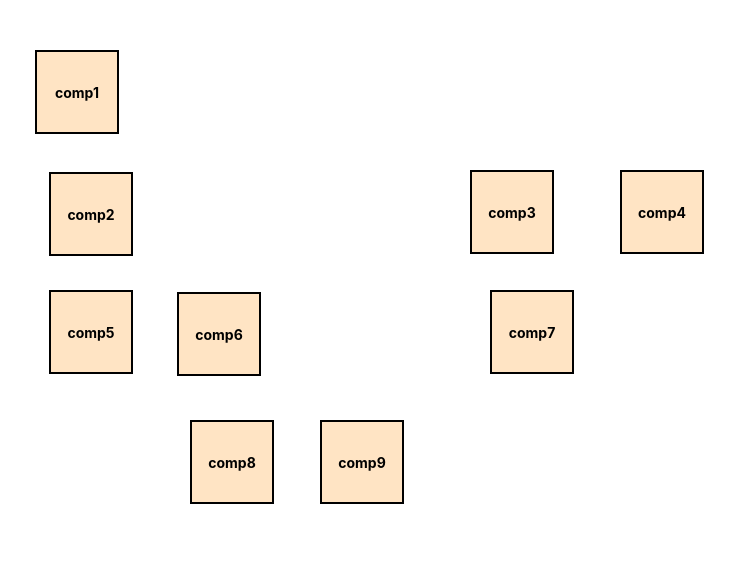
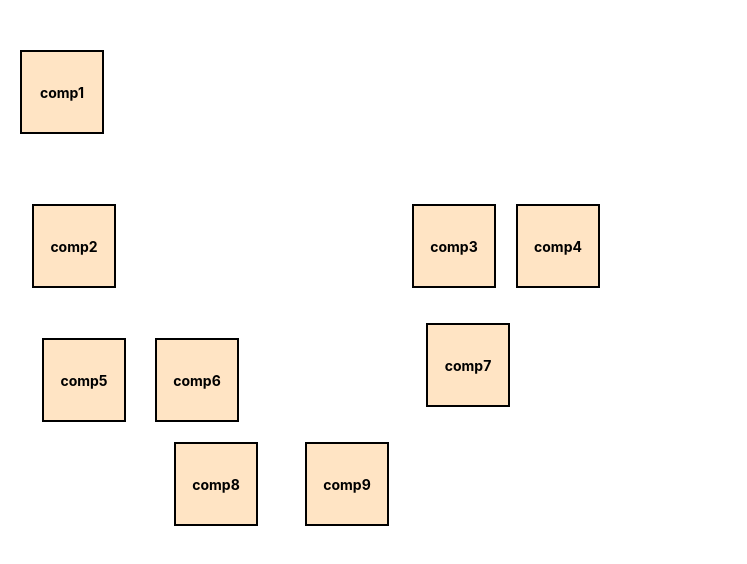
Before and after one commit to shiridisai-spec/Shirdi-sai-assignment, a React (Create React App) app: page / in a window 1280 px wide. Shown: the top 564 px of the page, without its empty margins (0-747 px from the left). Built offline with nearby package versions, Linux system fonts and the light colour scheme.

Commit message:
2nd way for approaching

```diff
--- a/src/App.css
+++ b/src/App.css
@@ -21,7 +21,6 @@
   font-size: 14px;
   font-weight: bold;
   cursor: pointer;
-  position: absolute;
   margin-top: 50px;
 }
 
@@ -29,68 +28,3 @@
   background-color: red;
   color: white;
 }
-
-.component:nth-child(1) {
-  top: 0;
-  left: 0;
-  margin-left: 35px;
-}
-
-.component:nth-child(2) {
-  top: 100px;
-  left: 0;
-  margin-left: 49px;
-  margin-top: 12%;
-}
-
-.component:nth-child(3) {
-  top: 0;
-  left: 470px;
-  margin-top: 170px;
-}
-
-.component:nth-child(4) {
-  top: 100px;
-  left: 620px;
-  margin-top: 70px;
-}
-
-.component:nth-child(5) {
-  top: 200px;
-  left: 0;
-  margin-left: 49px;
-  margin-top: 90px;
-}
-
-.component:nth-child(6) {
-  top: 242px;
-  left: 150px;
-  margin-left: 27px;
-}
-
-.component:nth-child(7) {
-  top: 240px;
-  left: 490px;
-}
-
-.component:nth-child(8) {
-  top: 370px;
-  left: 190px;
-}
-
-.component:nth-child(9) {
-  top: 370px;
-  left: 320px;
-}
-
-@media (max-width: 768px) {
-  .components-container {
-    width: 100%;
-    height: auto;
-  }
-
-  .component {
-    width: 60px;
-    height: 60px;
-  }
-}
--- a/src/ComponentGrid.js
+++ b/src/ComponentGrid.js
@@ -1,19 +1,6 @@
 import React, { useState } from 'react'
 
 const ComponentGrid = () => {
-  // The list of all the components
-  const components = [
-    { id: 1, label: 'comp1' },
-    { id: 2, label: 'comp2' },
-    { id: 3, label: 'comp3' },
-    { id: 4, label: 'comp4' },
-    { id: 5, label: 'comp5' },
-    { id: 6, label: 'comp6' },
-    { id: 7, label: 'comp7' },
-    { id: 8, label: 'comp8' },
-    { id: 9, label: 'comp9' },
-  ]
-
   // Here I have defined a map which defines which components should be highlighted when a specific component is clicked
   const highlightMap = {
     1: [1, 2, 5, 6, 8, 9, 3, 4, 7],
@@ -38,17 +25,158 @@ const ComponentGrid = () => {
   return (
     <div className='app'>
       <div className='components-container'>
-        {components.map((comp) => (
+        <div
+          key={1}
+          style={{
+            marginBottom: '20px',
+            marginLeft: '20px',
+          }}
+          className={`component ${
+            activeComponents.includes(1) ? 'active' : ''
+          }`}
+          onClick={() => handleClick(1)}
+        >
+          comp1
+        </div>
+
+        <div
+          style={{
+            display: 'flex',
+            justifyContent: 'space-between',
+          }}
+        >
+          <div>
+            <div
+              style={{
+                marginLeft: '32px',
+              }}
+              key={2}
+              className={`component ${
+                activeComponents.includes(2) ? 'active' : ''
+              }`}
+              onClick={() => handleClick(2)}
+            >
+              comp2
+            </div>
+          </div>
+
           <div
-            key={comp.id}
+            style={{
+              display: 'flex',
+            }}
+          >
+            <div
+              key={3}
+              className={`component ${
+                activeComponents.includes(3) ? 'active' : ''
+              }`}
+              onClick={() => handleClick(3)}
+            >
+              comp3
+            </div>
+
+            <div
+              key={4}
+              style={{
+                marginLeft: '20px',
+              }}
+              className={`component ${
+                activeComponents.includes(4) ? 'active' : ''
+              }`}
+              onClick={() => handleClick(4)}
+            >
+              comp4
+            </div>
+          </div>
+        </div>
+
+        <div
+          style={{
+            display: 'flex',
+            justifyContent: 'space-between',
+            alignItems: 'center',
+          }}
+        >
+          <div
+            style={{
+              display: 'flex',
+            }}
+          >
+            <div
+              key={5}
+              style={{
+                marginRight: '29px',
+                marginLeft: '42px',
+              }}
+              className={`component ${
+                activeComponents.includes(5) ? 'active' : ''
+              }`}
+              onClick={() => handleClick(5)}
+            >
+              comp5
+            </div>
+
+            <div
+              key={6}
+              className={`component ${
+                activeComponents.includes(6) ? 'active' : ''
+              }`}
+              onClick={() => handleClick(6)}
+            >
+              comp6
+            </div>
+          </div>
+
+          <div
+            key={7}
+            style={{
+              marginRight: '15%',
+              marginTop: '20px',
+            }}
             className={`component ${
-              activeComponents.includes(comp.id) ? 'active' : ''
+              activeComponents.includes(7) ? 'active' : ''
             }`}
-            onClick={() => handleClick(comp.id)}
+            onClick={() => handleClick(7)}
           >
-            {comp.label}
+            comp7
           </div>
-        ))}
+        </div>
+
+        <div
+          style={{
+            display: 'flex',
+            alignItems: 'center',
+          }}
+        >
+          <div
+            key={8}
+            style={{
+              marginRight: '47px',
+              marginTop: '20px',
+              marginLeft: '29%',
+            }}
+            className={`component ${
+              activeComponents.includes(8) ? 'active' : ''
+            }`}
+            onClick={() => handleClick(8)}
+          >
+            comp8
+          </div>
+
+          <div
+            key={9}
+            style={{
+              marginRight: '20px',
+              marginTop: '20px',
+            }}
+            className={`component ${
+              activeComponents.includes(9) ? 'active' : ''
+            }`}
+            onClick={() => handleClick(9)}
+          >
+            comp9
+          </div>
+        </div>
       </div>
     </div>
   )
```
